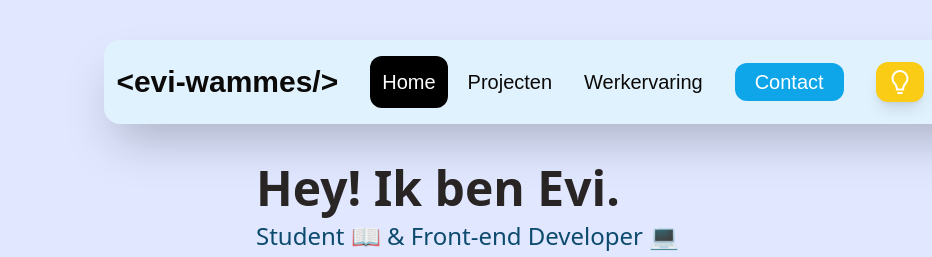
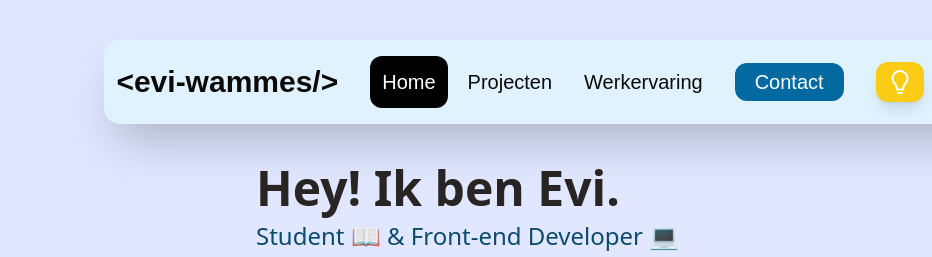
Before and after one commit to Evi-2003/portfolio-nextjs, an Astro site: page / in a window 1280 px wide. Shown: the top 257 px of the page, 0-932 px from the left. Built offline with nearby package versions, Linux system fonts and the light colour scheme; Astro itself is replaced by a stand-in of ours; a web font is replaced by a local one.

Commit message:
Contrast verbeteren in contrast knop

```diff
--- a/src/components/Header.astro
+++ b/src/components/Header.astro
@@ -19,7 +19,7 @@
             <li class={currentPath === '/' ? 'rounded-xl active py-3 px-3' : 'w-full py-3 px-3'}><a href="/" class="hover:underline">Home</a></li>
             <li class={currentPath === '/projecten' ? 'rounded-xl active py-3 px-3' : 'py-3 px-3'}><a href="/projecten" class="hover:underline">Projecten</a></li>
             <li class={currentPath === '/werkervaring' ? 'rounded-xl active py-3 px-3' : 'py-3 px-3'}><a href="/werkervaring" class="hover:underline">Werkervaring</a></li>
-            <li class="py-3 px-3"><a href="/contact" class="hover:underline bg-sky-500 py-2 px-5 rounded-xl text-white text-bold">Contact</a></li>
+            <li class="py-3 px-3"><a href="/contact" class="hover:underline bg-sky-700 py-2 px-5 rounded-xl text-white text-bold">Contact</a></li>
         </ul>
 
           <ul menu class="hidden lg:flex items-center justify-center space-x-5 lg:space-x-3">
```
